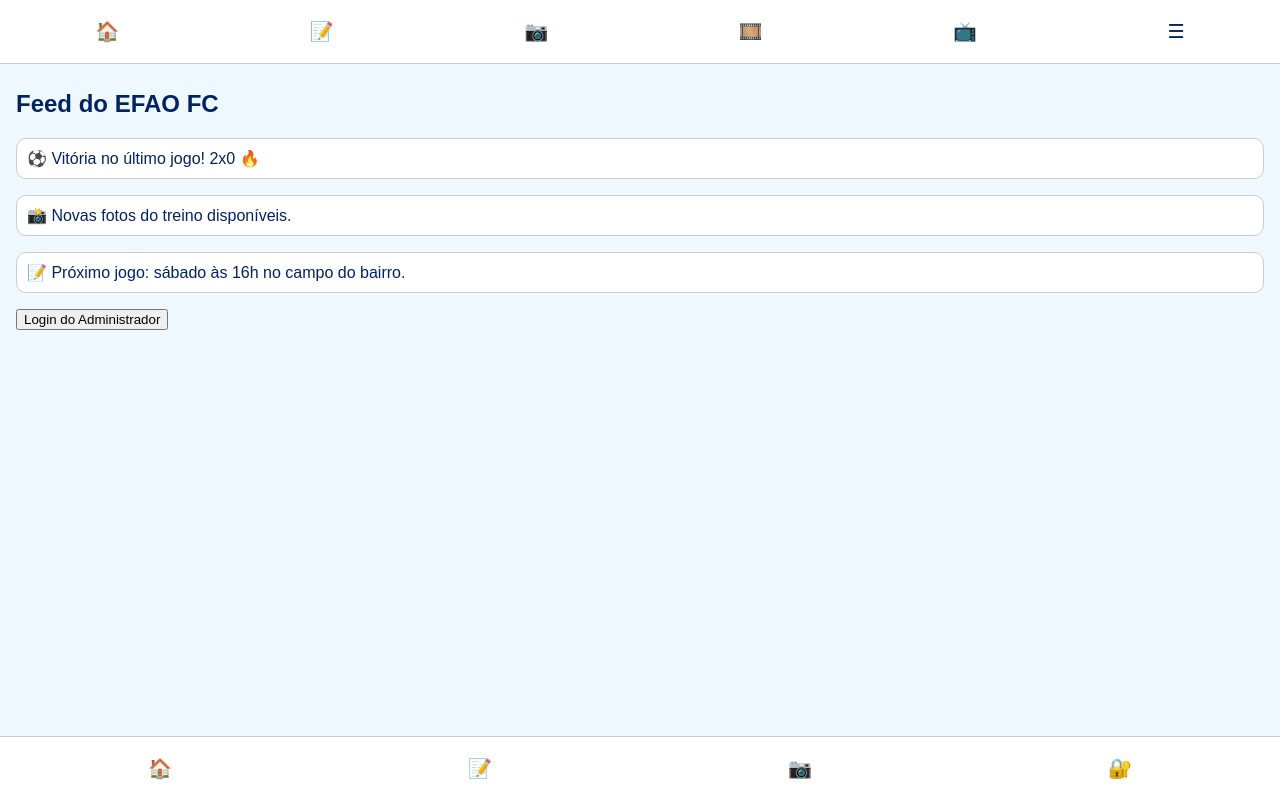
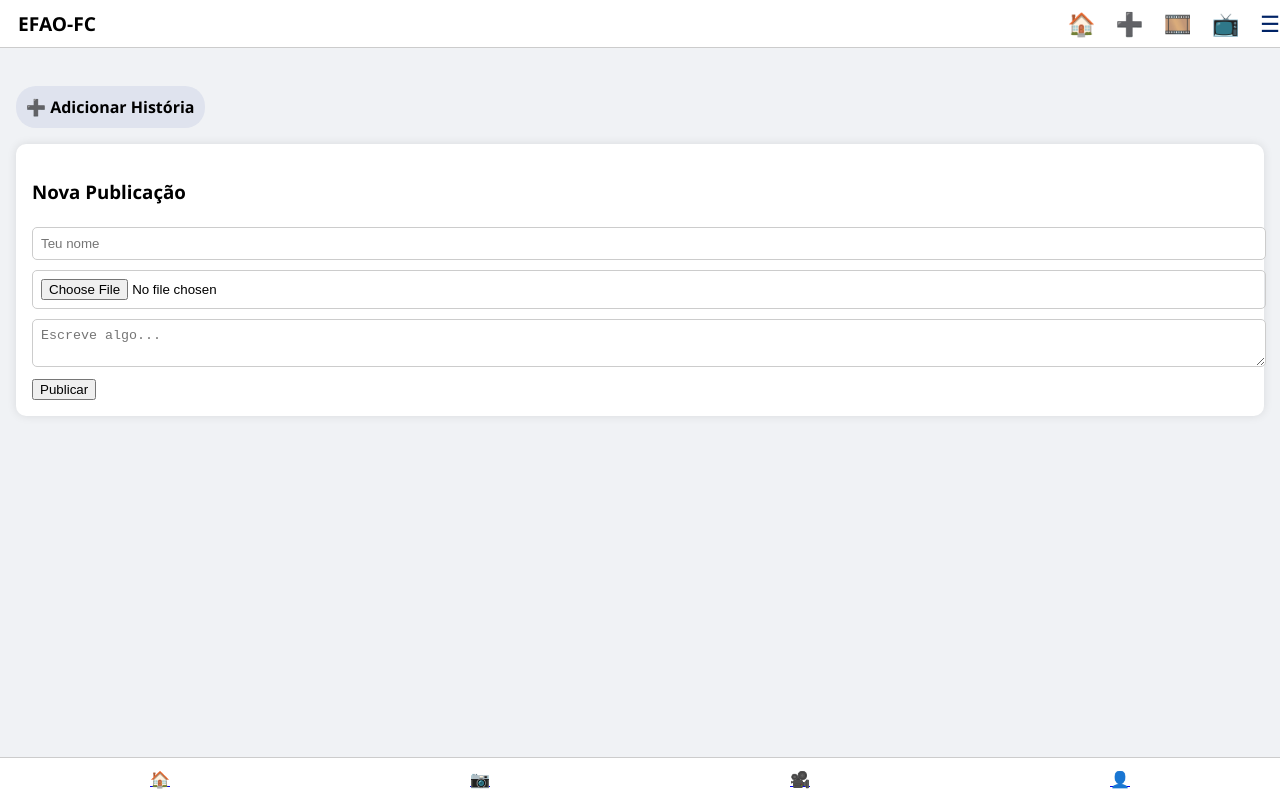
Before and after one commit to efao-fc/efao-fc, a plain HTML site: page index.html in a window 1280 px wide. Drawn offline with Linux system fonts and the light colour scheme.

Commit message:
Add files via upload

```diff
--- /dev/null
+++ b/feed.js
@@ -0,0 +1,67 @@
+
+function postar() {
+  const author = document.getElementById("author").value;
+  const file = document.getElementById("media").files[0];
+  const text = document.getElementById("text").value;
+  const reader = new FileReader();
+  reader.onload = function () {
+    const url = reader.result;
+    const ext = file.type.startsWith("video") ? "video" : "img";
+    const post = {
+      author: author || "EFAO",
+      media: url,
+      text,
+      ext
+    };
+    const posts = JSON.parse(localStorage.getItem("posts") || "[]");
+    posts.unshift(post);
+    localStorage.setItem("posts", JSON.stringify(posts));
+    render();
+  };
+  if (file) {
+    reader.readAsDataURL(file);
+  }
+}
+function render() {
+  const feed = document.getElementById("feed");
+  feed.innerHTML = "";
+  const posts = JSON.parse(localStorage.getItem("posts") || "[]");
+  posts.forEach(p => {
+    const div = document.createElement("div");
+    div.className = "feed-post";
+    div.innerHTML = `
+      <div class="author">
+        <img src="https://placekitten.com/40/40" alt="autor" />
+        ${p.author}
+      </div>
+      <p>${p.text}</p>
+      <div class="media">
+        ${p.ext === "video" ? `<video src="${p.media}" controls width="100%"></video>` :
+        `<img src="${p.media}" width="100%">`}
+      </div>
+      <div class="reactions">
+        <button>👍 Gosto</button>
+        <button>💬 Comentar</button>
+        <button onclick="partilhar('${p.text}')">🔗 Partilhar</button>
+      </div>
+    `;
+    feed.appendChild(div);
+  });
+}
+function partilhar(msg) {
+  const link = "https://efao-fc.github.io/efao-fc/";
+  const texto = encodeURIComponent(msg + "\n" + link);
+  window.open("https://wa.me/?text=" + texto);
+}
+function addStory(input) {
+  const reader = new FileReader();
+  reader.onload = () => {
+    const img = document.createElement("img");
+    img.src = reader.result;
+    img.style.width = "80px";
+    img.style.margin = "5px";
+    document.getElementById("stories").appendChild(img);
+  };
+  reader.readAsDataURL(input.files[0]);
+}
+document.addEventListener("DOMContentLoaded", render);
--- a/index.html
+++ b/index.html
@@ -2,43 +2,48 @@
 <!DOCTYPE html>
 <html lang="pt">
 <head>
-    <meta charset="UTF-8">
-    <meta name="viewport" content="width=device-width, initial-scale=1.0">
-    <title>EFAO FC - Início</title>
-    <link rel="stylesheet" href="style.css">
-    <script defer src="admin.js"></script>
+  <meta charset="UTF-8" />
+  <meta name="viewport" content="width=device-width, initial-scale=1.0"/>
+  <title>EFAO FC - Feed</title>
+  <link rel="stylesheet" href="style.css"/>
+  <script defer src="feed.js"></script>
 </head>
 <body>
+  <header class="top-header">
+    <div class="logo">EFAO-FC</div>
     <nav class="top-nav">
-        <a href="index.html">🏠</a>
-        <a href="publicacoes.html">📝</a>
-        <a href="fotos.html">📷</a>
-        <a href="#">🎞️</a>
-        <a href="#">📺</a>
-        <a href="#">☰</a>
+      <a href="index.html" title="Início">🏠</a>
+      <a href="#" title="Publicar">➕</a>
+      <a href="#" title="Reels">🎞️</a>
+      <a href="#" title="Vídeos">📺</a>
+      <a href="#" title="Menu">☰</a>
     </nav>
+  </header>
 
-    <main>
-        <h2>Feed do EFAO FC</h2>
-        <div id="posts">
-            <div class="feed-post"><p>⚽ Vitória no último jogo! 2x0 🔥</p></div>
-            <div class="feed-post"><p>📸 Novas fotos do treino disponíveis.</p></div>
-            <div class="feed-post"><p>📝 Próximo jogo: sábado às 16h no campo do bairro.</p></div>
-        </div>
-        <div id="post-form" style="display:none;">
-            <h3>Nova publicação</h3>
-            <textarea id="new-post" placeholder="Escreve aqui a nova publicação..."></textarea>
-            <button onclick="addPost()">Publicar</button>
-        </div>
-        <button id="admin-login-btn">Login do Administrador</button>
-        <button id="admin-logout-btn" style="display:none;">Sair</button>
-    </main>
+  <main>
+    <div class="story-section">
+      <label class="story-add">➕ Adicionar História
+        <input type="file" accept="image/*" onchange="addStory(this)">
+      </label>
+      <div id="stories"></div>
+    </div>
 
-    <nav class="bottom-nav">
-        <a href="index.html">🏠</a>
-        <a href="publicacoes.html">📝</a>
-        <a href="fotos.html">📷</a>
-        <a href="#" id="admin-login-btn-footer">🔐</a>
-    </nav>
+    <section id="feed"></section>
+
+    <div class="post-form">
+      <h3>Nova Publicação</h3>
+      <input type="text" id="author" placeholder="Teu nome">
+      <input type="file" id="media" accept="image/*,video/*">
+      <textarea id="text" placeholder="Escreve algo..."></textarea>
+      <button onclick="postar()">Publicar</button>
+    </div>
+  </main>
+
+  <footer class="bottom-nav">
+    <a href="index.html">🏠</a>
+    <a href="#">📷</a>
+    <a href="#">🎥</a>
+    <a href="#">👤</a>
+  </footer>
 </body>
 </html>
--- a/style.css
+++ b/style.css
@@ -1,86 +1,95 @@
 
 body {
-    font-family: Arial, sans-serif;
-    background-color: #f0f8ff;
-    color: #002366;
   margin: 0;
-    padding: 0;
+  font-family: 'Segoe UI', sans-serif;
+  background: #f0f2f5;
 }
-header {
-    background-color: #002366;
-    color: white;
-    padding: 1em;
-    text-align: center;
+.top-header {
+  position: fixed;
+  top: 0;
+  width: 100%;
+  background: white;
+  border-bottom: 1px solid #ccc;
+  padding: 0.5em;
+  display: flex;
+  justify-content: space-between;
+  align-items: center;
 }
 .logo {
-    width: 60px;
+  font-weight: bold;
+  font-size: 1.2em;
+  margin-left: 10px;
 }
-nav a {
-    margin: 10px;
-    color: white;
+.top-nav a {
+  margin: 0 8px;
+  font-size: 1.4em;
   text-decoration: none;
+  color: #002366;
 }
-main {
-    padding: 1em;
-}
-textarea {
-    width: 100%;
-    height: 80px;
-    margin: 10px 0;
-}
-
-nav.bottom-nav {
+.bottom-nav {
   position: fixed;
   bottom: 0;
-    left: 0;
+  background: white;
+  border-top: 1px solid #ccc;
   width: 100%;
-    background-color: white;
-    border-top: 1px solid #ccc;
   display: flex;
   justify-content: space-around;
   padding: 10px 0;
-    z-index: 100;
-}
-nav.bottom-nav a {
-    color: #002366;
-    font-size: 1.2em;
-    text-decoration: none;
-}
-nav.bottom-nav a:hover {
-    color: #0044cc;
-}
-
-.top-nav {
-    position: fixed;
-    top: 0;
-    left: 0;
-    width: 100%;
-    background-color: white;
-    border-bottom: 1px solid #ccc;
-    display: flex;
-    justify-content: space-around;
-    align-items: center;
-    padding: 10px 0;
-    z-index: 200;
-}
-.top-nav a {
-    color: #002366;
-    font-size: 1.2em;
-    text-decoration: none;
-}
-.top-nav a:hover {
-    color: #0044cc;
 }
 main {
-    padding: 70px 1em 80px;  /* espaço para topo e barra inferior */
+  padding: 70px 1em 80px;
+}
+.post-form {
+  background: white;
+  padding: 1em;
+  border-radius: 10px;
+  margin: 1em 0;
+  box-shadow: 0 0 10px rgba(0,0,0,0.1);
+}
+.post-form input, .post-form textarea {
+  width: 100%;
+  margin: 5px 0;
+  padding: 8px;
+  border-radius: 5px;
+  border: 1px solid #ccc;
 }
 .feed-post {
   background: white;
-    border: 1px solid #ccc;
+  margin-bottom: 1em;
+  padding: 10px;
   border-radius: 10px;
+  box-shadow: 0 2px 4px rgba(0,0,0,0.05);
+}
+.feed-post .author {
+  display: flex;
+  align-items: center;
+  font-weight: bold;
+}
+.feed-post .author img {
+  border-radius: 50%;
+  width: 30px;
+  margin-right: 10px;
+}
+.feed-post .media {
+  margin-top: 10px;
+  max-width: 100%;
+}
+.reactions {
+  display: flex;
+  justify-content: space-around;
+  margin-top: 10px;
+}
+.story-section {
+  margin: 1em 0;
+}
+.story-add {
+  display: inline-block;
+  background: #dfe3ee;
   padding: 10px;
-    margin-bottom: 1em;
+  border-radius: 20px;
+  font-weight: bold;
+  cursor: pointer;
 }
-.feed-post p {
-    margin: 0;
+.story-add input {
+  display: none;
 }
```
Also changed, not shown: logo.png (added). Lines whose indentation alone changed are shown as unchanged.
